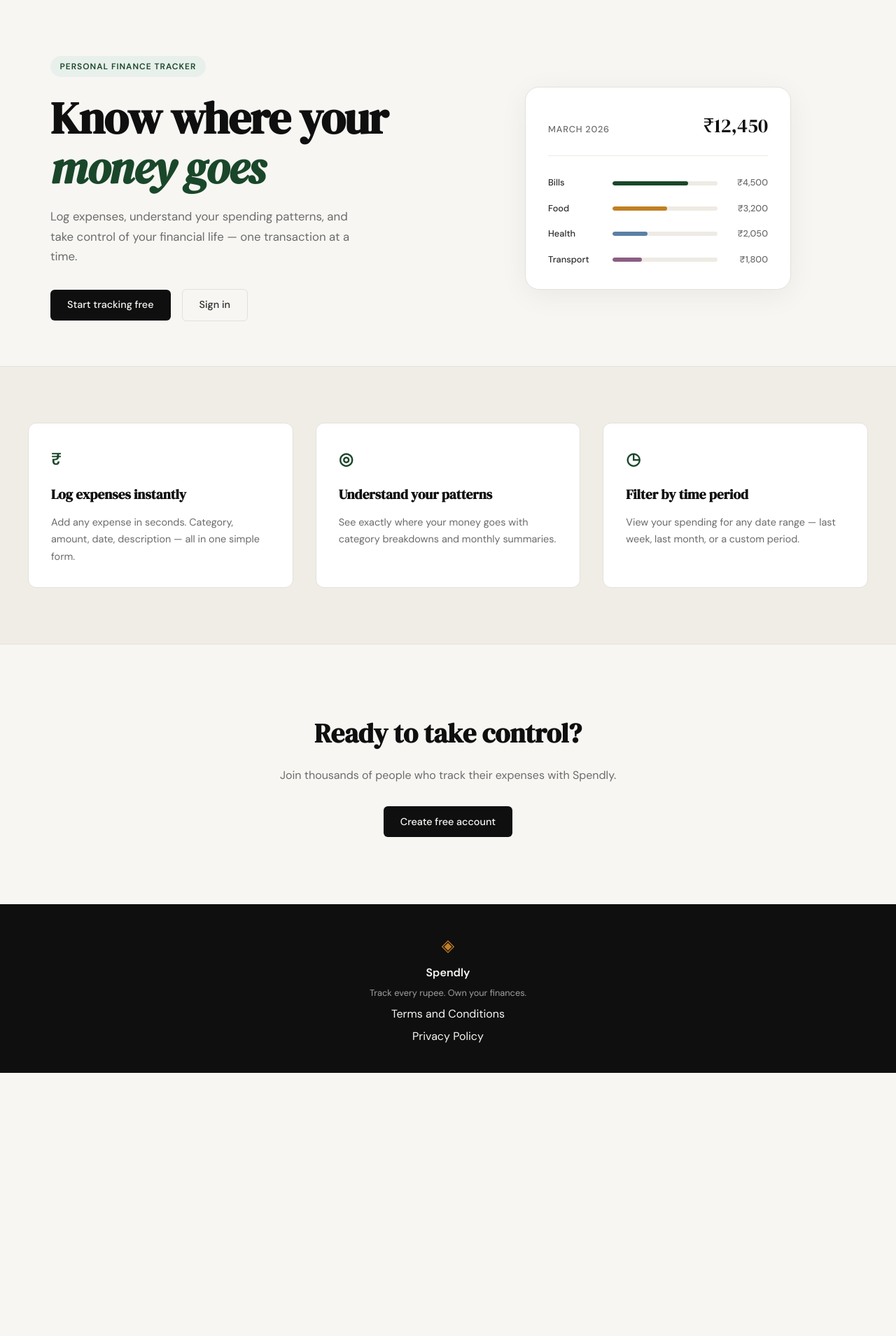
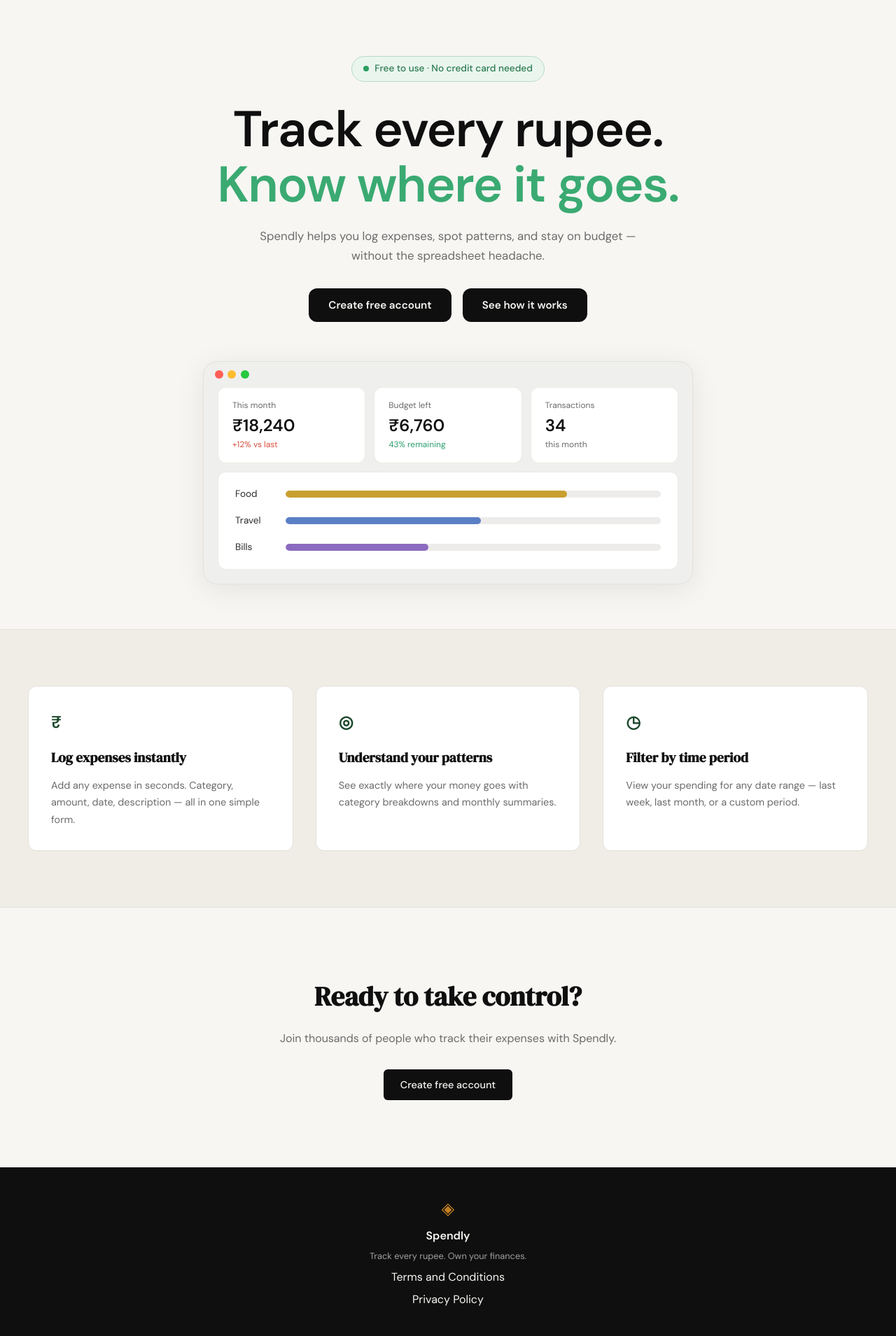
Before and after one commit to aditya0077/spendly, a Flask app: page / in a window 1280 px wide. Shown: the part 61-1970 px from the top of the page at 70% size. Before the commit the page ends 1594 px from the top, so only its background shows below. Run offline with Flask 3, Linux system fonts and the light colour scheme.

Commit message:
landing: redesign hero section to match mockup

```diff
--- a/expense-tracker/static/css/style.css
+++ b/expense-tracker/static/css/style.css
@@ -125,46 +125,56 @@ a { color: inherit; text-decoration: none; }
 
 .hero {
     padding: 5rem 2rem 4rem;
-    display: grid;
-    grid-template-columns: 1fr 1fr;
-    gap: 4rem;
+    display: flex;
+    flex-direction: column;
     align-items: center;
+    text-align: center;
     max-width: var(--max-width);
     margin: 0 auto;
 }
 
 .hero-badge {
-    display: inline-block;
-    background: var(--accent-light);
-    color: var(--accent);
-    font-size: 0.75rem;
-    font-weight: 600;
-    letter-spacing: 0.08em;
-    text-transform: uppercase;
-    padding: 0.35rem 0.85rem;
+    display: inline-flex;
+    align-items: center;
+    gap: 0.5rem;
+    background: #eaf5ee;
+    color: #2a7a50;
+    font-size: 0.85rem;
+    font-weight: 500;
+    padding: 0.4rem 1rem;
     border-radius: 999px;
-    margin-bottom: 1.5rem;
+    border: 1px solid #b5dcc6;
+    margin-bottom: 1.75rem;
+}
+
+.hero-badge-dot {
+    width: 8px;
+    height: 8px;
+    border-radius: 50%;
+    background: #2a9e5e;
+    flex-shrink: 0;
 }
 
 .hero-title {
-    font-family: var(--font-display);
-    font-size: clamp(2.5rem, 5vw, 4rem);
+    font-family: var(--font-body);
+    font-size: clamp(2.8rem, 6vw, 4.5rem);
+    font-weight: 800;
     line-height: 1.1;
     letter-spacing: -0.02em;
     color: var(--ink);
     margin-bottom: 1.25rem;
 }
 
-.hero-title em {
-    font-style: italic;
-    color: var(--accent);
+.hero-title-green {
+    color: #3aaa72;
+    display: block;
 }
 
 .hero-subtitle {
     font-size: 1.05rem;
     color: var(--ink-muted);
     line-height: 1.7;
-    max-width: 460px;
+    max-width: 560px;
     margin-bottom: 2rem;
 }
 
@@ -172,89 +182,136 @@ a { color: inherit; text-decoration: none; }
     display: flex;
     gap: 1rem;
     align-items: center;
+    margin-bottom: 3.5rem;
+}
+
+.hero-actions .btn-primary {
+    padding: 0.75rem 1.75rem;
+    border-radius: var(--radius-md);
+    font-size: 0.95rem;
+    font-weight: 600;
 }
 
 /* ------------------------------------------------------------------ */
-/* Mock card (hero visual)                                             */
+/* Mock browser (hero visual)                                          */
 /* ------------------------------------------------------------------ */
 
 .hero-visual {
     display: flex;
     justify-content: center;
+    width: 100%;
+    max-width: 700px;
 }
 
-.mock-card {
-    background: var(--paper-card);
+.mock-browser {
+    background: #efefee;
     border: 1px solid var(--border);
     border-radius: var(--radius-lg);
-    padding: 2rem;
     width: 100%;
-    max-width: 380px;
-    box-shadow: 0 8px 40px rgba(0,0,0,0.06);
+    overflow: hidden;
+    box-shadow: 0 8px 40px rgba(0,0,0,0.08);
 }
 
-.mock-card-header {
+.mock-browser-bar {
+    padding: 0.75rem 1rem;
     display: flex;
-    justify-content: space-between;
-    align-items: baseline;
-    margin-bottom: 1.75rem;
-    padding-bottom: 1.25rem;
-    border-bottom: 1px solid var(--border-soft);
+    align-items: center;
+    gap: 0.4rem;
 }
 
-.mock-label {
-    font-size: 0.8rem;
-    font-weight: 500;
-    color: var(--ink-muted);
-    text-transform: uppercase;
-    letter-spacing: 0.06em;
+.mock-dot {
+    width: 12px;
+    height: 12px;
+    border-radius: 50%;
+    display: inline-block;
 }
 
-.mock-total {
-    font-family: var(--font-display);
-    font-size: 1.75rem;
-    color: var(--ink);
-}
+.mock-dot-red    { background: #ff5f57; }
+.mock-dot-orange { background: #febc2e; }
+.mock-dot-green  { background: #28c840; }
 
-.mock-bars { display: flex; flex-direction: column; gap: 1rem; }
-
-.mock-bar-row {
-    display: grid;
-    grid-template-columns: 80px 1fr 60px;
-    align-items: center;
+.mock-browser-content {
+    padding: 0 1.25rem 1.25rem;
+    display: flex;
+    flex-direction: column;
     gap: 0.75rem;
 }
 
-.mock-cat {
-    font-size: 0.8rem;
-    font-weight: 500;
-    color: var(--ink-soft);
+.mock-stats-row {
+    display: grid;
+    grid-template-columns: repeat(3, 1fr);
+    gap: 0.75rem;
 }
 
-.mock-bar-track {
-    height: 6px;
-    background: var(--border-soft);
+.mock-stat-card {
+    background: white;
+    border: 1px solid var(--border-soft);
+    border-radius: var(--radius-md);
+    padding: 1rem 1.25rem;
+    display: flex;
+    flex-direction: column;
+    gap: 0.25rem;
+    text-align: left;
+}
+
+.mock-stat-label {
+    font-size: 0.75rem;
+    color: var(--ink-muted);
+}
+
+.mock-stat-value {
+    font-size: 1.5rem;
+    font-weight: 700;
+    color: var(--ink);
+    line-height: 1.2;
+}
+
+.mock-stat-change {
+    font-size: 0.75rem;
+    color: var(--ink-muted);
+}
+
+.mock-stat-red   { color: #d94f3d; }
+.mock-stat-green { color: #2e9e6e; }
+
+.mock-cats-card {
+    background: white;
+    border: 1px solid var(--border-soft);
+    border-radius: var(--radius-md);
+    padding: 1.25rem 1.5rem;
+    display: flex;
+    flex-direction: column;
+    gap: 1rem;
+}
+
+.mock-cat-row {
+    display: grid;
+    grid-template-columns: 56px 1fr;
+    align-items: center;
+    gap: 1rem;
+}
+
+.mock-cat-name {
+    font-size: 0.85rem;
+    color: var(--ink-soft);
+    text-align: left;
+}
+
+.mock-cat-track {
+    height: 10px;
+    background: #eeecea;
     border-radius: 999px;
     overflow: hidden;
 }
 
-.mock-bar {
+.mock-cat-fill {
     height: 100%;
-    background: var(--accent);
     border-radius: 999px;
-    transition: width 0.6s ease;
 }
 
-.mock-bar-2 { background: var(--accent-2); }
-.mock-bar-3 { background: #5b7fa6; }
-.mock-bar-4 { background: #8b5e83; }
-
-.mock-amt {
-    font-size: 0.8rem;
-    font-weight: 500;
-    color: var(--ink-muted);
-    text-align: right;
-}
+.mock-cat-food   { background: #c9a030; }
+.mock-cat-travel { background: #5b7fc5; }
+.mock-cat-bills  { background: #8b6bbf; }
 
 /* ------------------------------------------------------------------ */
 /* Buttons                                                             */
@@ -512,11 +569,6 @@ a { color: inherit; text-decoration: none; }
 /* ------------------------------------------------------------------ */
 
 @media (max-width: 900px) {
-    .hero {
-        grid-template-columns: 1fr;
-        text-align: center;
-    }
-
     .hero-subtitle { max-width: 100%; }
     .hero-actions { justify-content: center; }
     .hero-visual { display: none; }
--- a/expense-tracker/templates/landing.html
+++ b/expense-tracker/templates/landing.html
@@ -5,56 +5,63 @@
 {% block content %}
 
 <section class="hero">
-    <div class="hero-inner">
-        <div class="hero-badge">Personal Finance Tracker</div>
-        <h1 class="hero-title">
-            Know where your<br>
-            <em>money goes</em>
-        </h1>
-        <p class="hero-subtitle">
-            Log expenses, understand your spending patterns,
-            and take control of your financial life —
-            one transaction at a time.
-        </p>
-        <div class="hero-actions">
-            <a href="{{ url_for('register') }}" class="btn-primary">Start tracking free</a>
-            <a href="{{ url_for('login') }}" class="btn-ghost">Sign in</a>
-        </div>
+    <div class="hero-badge"><span class="hero-badge-dot"></span>Free to use · No credit card needed</div>
+    <h1 class="hero-title">
+        Track every rupee.<br>
+        <span class="hero-title-green">Know where it goes.</span>
+    </h1>
+    <p class="hero-subtitle">
+        Spendly helps you log expenses, spot patterns, and stay
+        on budget — without the spreadsheet headache.
+    </p>
+    <div class="hero-actions">
+        <a href="{{ url_for('register') }}" class="btn-primary">Create free account</a>
+        <a href="{{ url_for('register') }}" class="btn-primary">See how it works</a>
     </div>
     <div class="hero-visual">
-        <div class="mock-card">
-            <div class="mock-card-header">
-                <span class="mock-label">March 2026</span>
-                <span class="mock-total">₹12,450</span>
+        <div class="mock-browser">
+            <div class="mock-browser-bar">
+                <span class="mock-dot mock-dot-red"></span>
+                <span class="mock-dot mock-dot-orange"></span>
+                <span class="mock-dot mock-dot-green"></span>
             </div>
-            <div class="mock-bars">
-                <div class="mock-bar-row">
-                    <span class="mock-cat">Bills</span>
-                    <div class="mock-bar-track">
-                        <div class="mock-bar" style="width: 72%"></div>
+            <div class="mock-browser-content">
+                <div class="mock-stats-row">
+                    <div class="mock-stat-card">
+                        <span class="mock-stat-label">This month</span>
+                        <span class="mock-stat-value">₹18,240</span>
+                        <span class="mock-stat-change mock-stat-red">+12% vs last</span>
                     </div>
-                    <span class="mock-amt">₹4,500</span>
+                    <div class="mock-stat-card">
+                        <span class="mock-stat-label">Budget left</span>
+                        <span class="mock-stat-value">₹6,760</span>
+                        <span class="mock-stat-change mock-stat-green">43% remaining</span>
+                    </div>
+                    <div class="mock-stat-card">
+                        <span class="mock-stat-label">Transactions</span>
+                        <span class="mock-stat-value">34</span>
+                        <span class="mock-stat-change">this month</span>
+                    </div>
                 </div>
-                <div class="mock-bar-row">
-                    <span class="mock-cat">Food</span>
-                    <div class="mock-bar-track">
-                        <div class="mock-bar mock-bar-2" style="width: 52%"></div>
+                <div class="mock-cats-card">
+                    <div class="mock-cat-row">
+                        <span class="mock-cat-name">Food</span>
+                        <div class="mock-cat-track">
+                            <div class="mock-cat-fill mock-cat-food" style="width:75%"></div>
+                        </div>
                     </div>
-                    <span class="mock-amt">₹3,200</span>
-                </div>
-                <div class="mock-bar-row">
-                    <span class="mock-cat">Health</span>
-                    <div class="mock-bar-track">
-                        <div class="mock-bar mock-bar-3" style="width: 33%"></div>
+                    <div class="mock-cat-row">
+                        <span class="mock-cat-name">Travel</span>
+                        <div class="mock-cat-track">
+                            <div class="mock-cat-fill mock-cat-travel" style="width:52%"></div>
+                        </div>
                     </div>
-                    <span class="mock-amt">₹2,050</span>
-                </div>
-                <div class="mock-bar-row">
-                    <span class="mock-cat">Transport</span>
-                    <div class="mock-bar-track">
-                        <div class="mock-bar mock-bar-4" style="width: 28%"></div>
+                    <div class="mock-cat-row">
+                        <span class="mock-cat-name">Bills</span>
+                        <div class="mock-cat-track">
+                            <div class="mock-cat-fill mock-cat-bills" style="width:38%"></div>
+                        </div>
                     </div>
-                    <span class="mock-amt">₹1,800</span>
                 </div>
             </div>
         </div>
```
